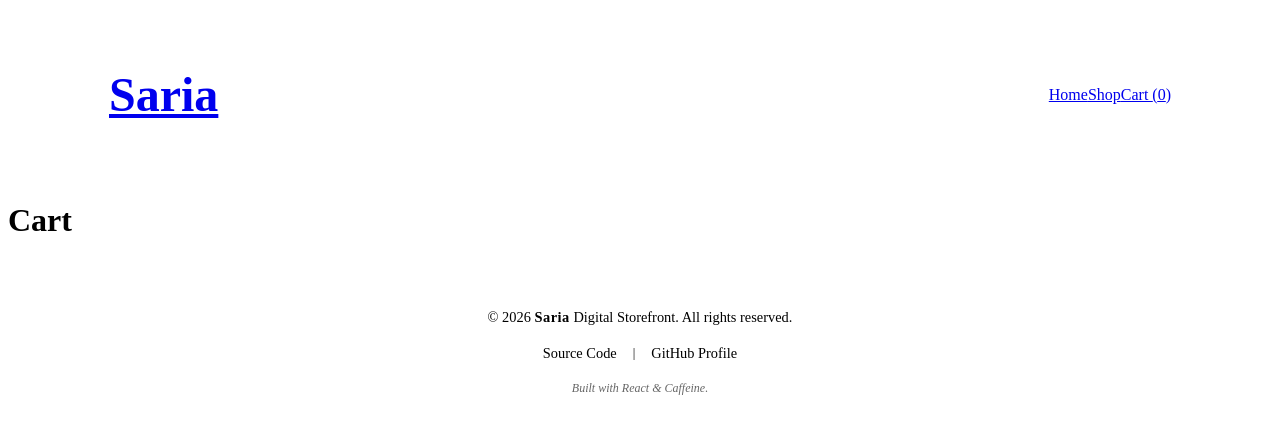
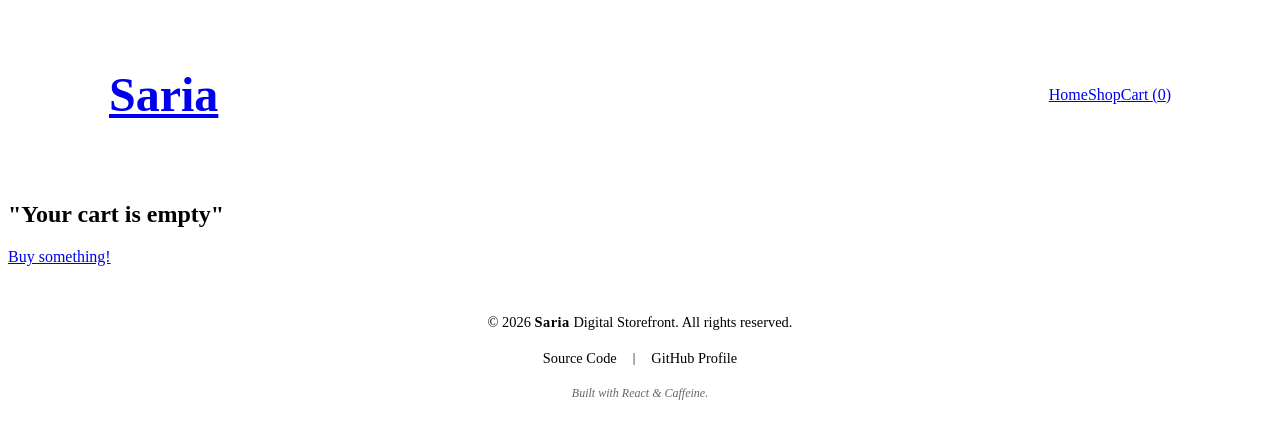
Before and after one commit to Faizulmd13/Saria, a React (Vite) app: page /cart in a window 1280 px wide. Shown: the top 438 px of the page. Built offline with nearby package versions, Linux system fonts and the light colour scheme.

Commit message:
import components into cart page

```diff
--- a/src/pages/Cart.jsx
+++ b/src/pages/Cart.jsx
@@ -1,5 +1,31 @@
+import { useCart } from "../context/CartContext";
+import CartItem from "../components/cart/CartItem";
+import Invoice from "../components/cart/Invoice";
+import { Link } from "react-router";
+
 const Cart = () => {
-  return <h1>Cart</h1>;
+  const { cart } = useCart();
+
+  if (cart.length === 0) {
+    return (
+      <div className="empty-cart">
+        <h2>"Your cart is empty"</h2>
+        <Link to="/shop">Buy something!</Link>
+      </div>
+    );
+  }
+
+  return (
+    <div className="cart-page">
+      <h2>Your Shopping Cart</h2>
+      <div className="cart-items">
+        {cart.map((item) => (
+          <CartItem key={item.id} item={item} />
+        ))}
+      </div>
+      <Invoice />
+    </div>
+  )
 };
 
 export default Cart;
```
